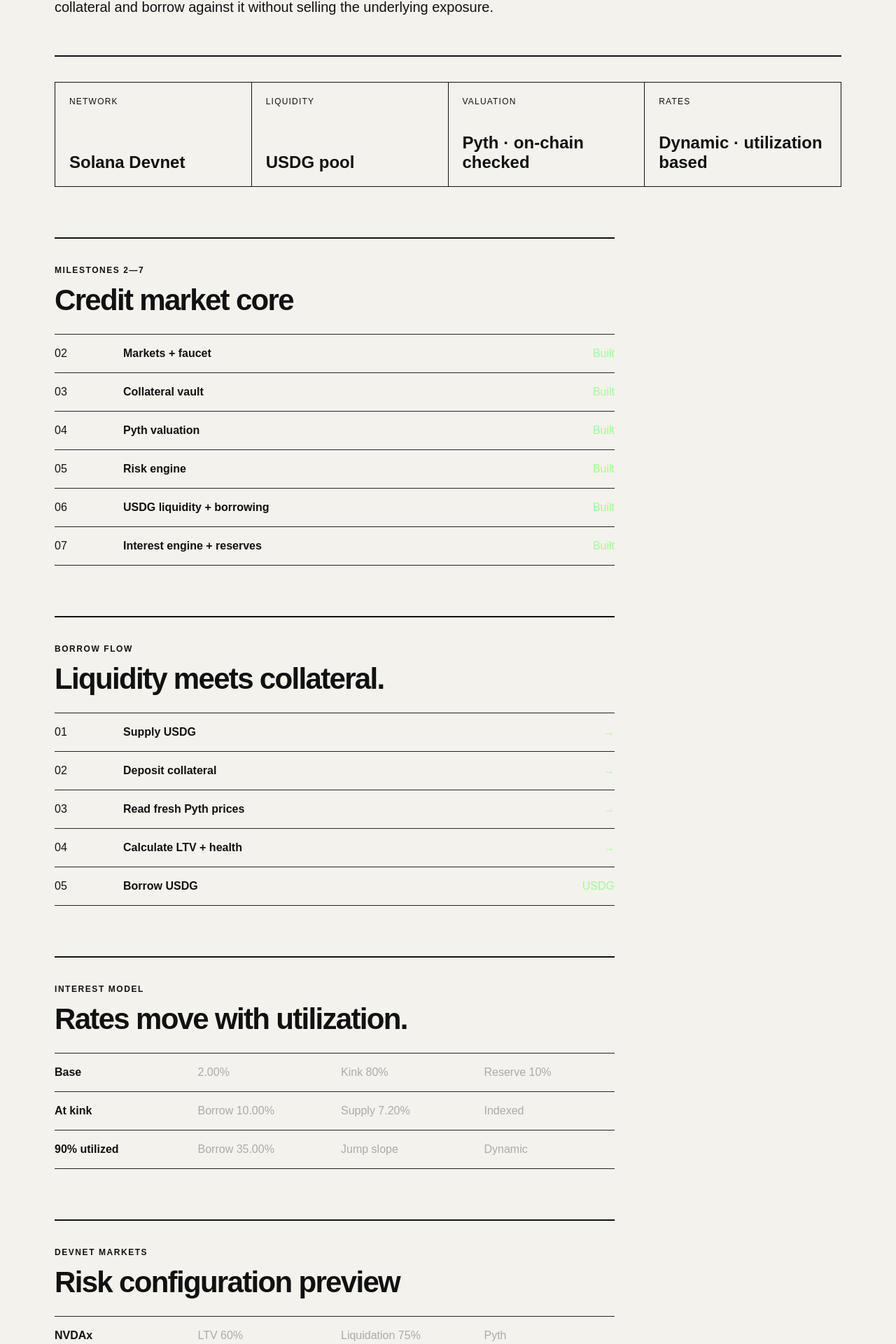
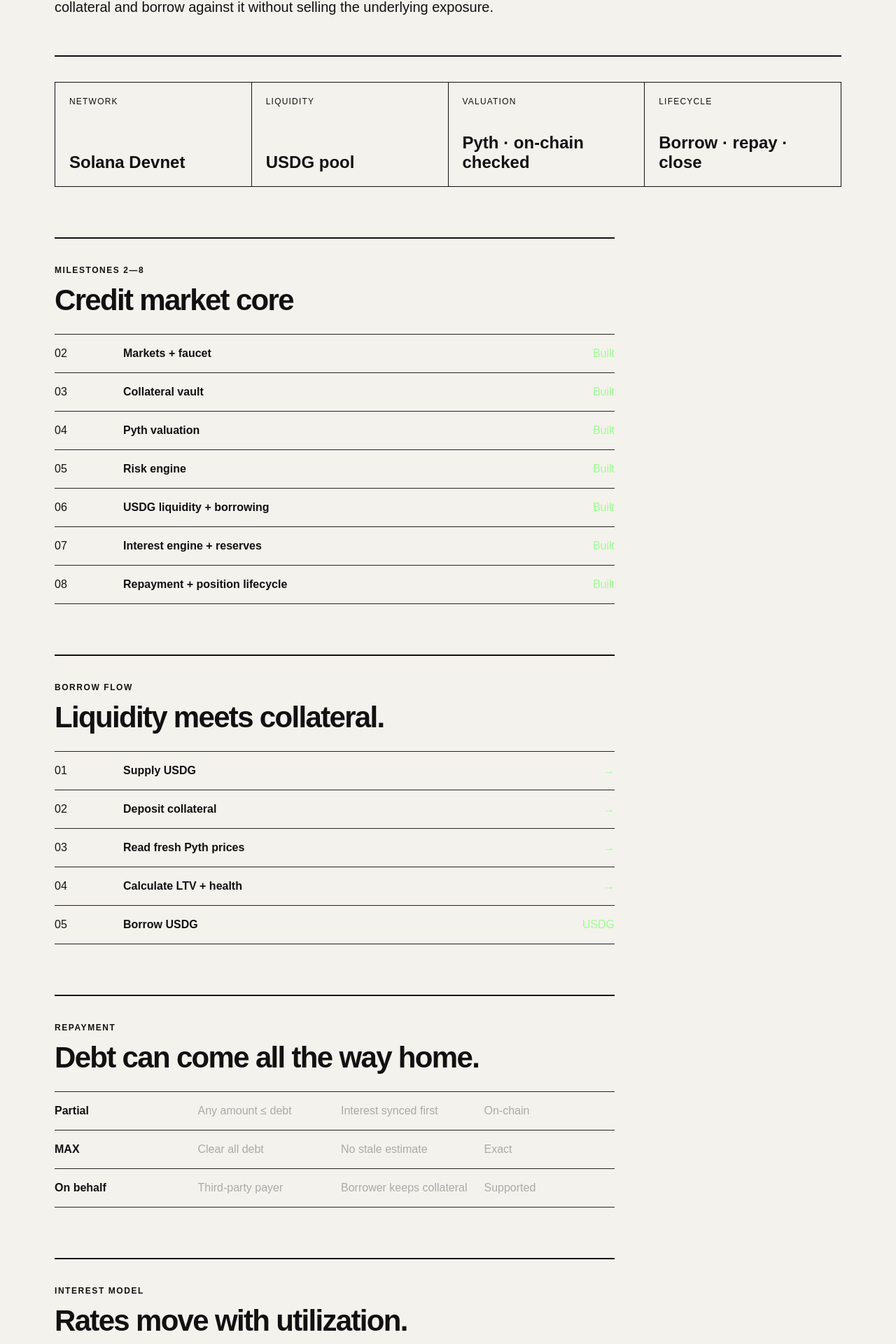
Before and after one commit to mushee-io/44milady, a Next.js app in the folder app/: page / in a window 1280 px wide. Shown: the part 259-2179 px from the top of the page at 70% size. Built offline with nearby package versions, Linux system fonts and the light colour scheme.

Commit message:
feat: surface M8 repayment lifecycle in app

```diff
--- a/app/src/app/page.tsx
+++ b/app/src/app/page.tsx
@@ -12,6 +12,7 @@ const milestones = [
   ["05", "Risk engine", "Built"],
   ["06", "USDG liquidity + borrowing", "Built"],
   ["07", "Interest engine + reserves", "Built"],
+  ["08", "Repayment + position lifecycle", "Built"],
 ];
 
 const borrowFlow = [
@@ -41,11 +42,11 @@ export default function Home() {
         <article><span>Network</span><strong>Solana Devnet</strong></article>
         <article><span>Liquidity</span><strong>USDG pool</strong></article>
         <article><span>Valuation</span><strong>Pyth · on-chain checked</strong></article>
-        <article><span>Rates</span><strong>Dynamic · utilization based</strong></article>
+        <article><span>Lifecycle</span><strong>Borrow · repay · close</strong></article>
       </section>
 
       <section className="panel">
-        <p className="eyebrow">MILESTONES 2—7</p>
+        <p className="eyebrow">MILESTONES 2—8</p>
         <h2>Credit market core</h2>
         <div className="milestone-list">
           {milestones.map(([number, label, status]) => (
@@ -67,6 +68,16 @@ export default function Home() {
               <em>{index === borrowFlow.length - 1 ? "USDG" : "→"}</em>
             </div>
           ))}
+        </div>
+      </section>
+
+      <section className="panel">
+        <p className="eyebrow">REPAYMENT</p>
+        <h2>Debt can come all the way home.</h2>
+        <div className="market-table">
+          <div className="market-row"><strong>Partial</strong><span>Any amount ≤ debt</span><span>Interest synced first</span><span>On-chain</span></div>
+          <div className="market-row"><strong>MAX</strong><span>Clear all debt</span><span>No stale estimate</span><span>Exact</span></div>
+          <div className="market-row"><strong>On behalf</strong><span>Third-party payer</span><span>Borrower keeps collateral</span><span>Supported</span></div>
         </div>
       </section>
 
```
